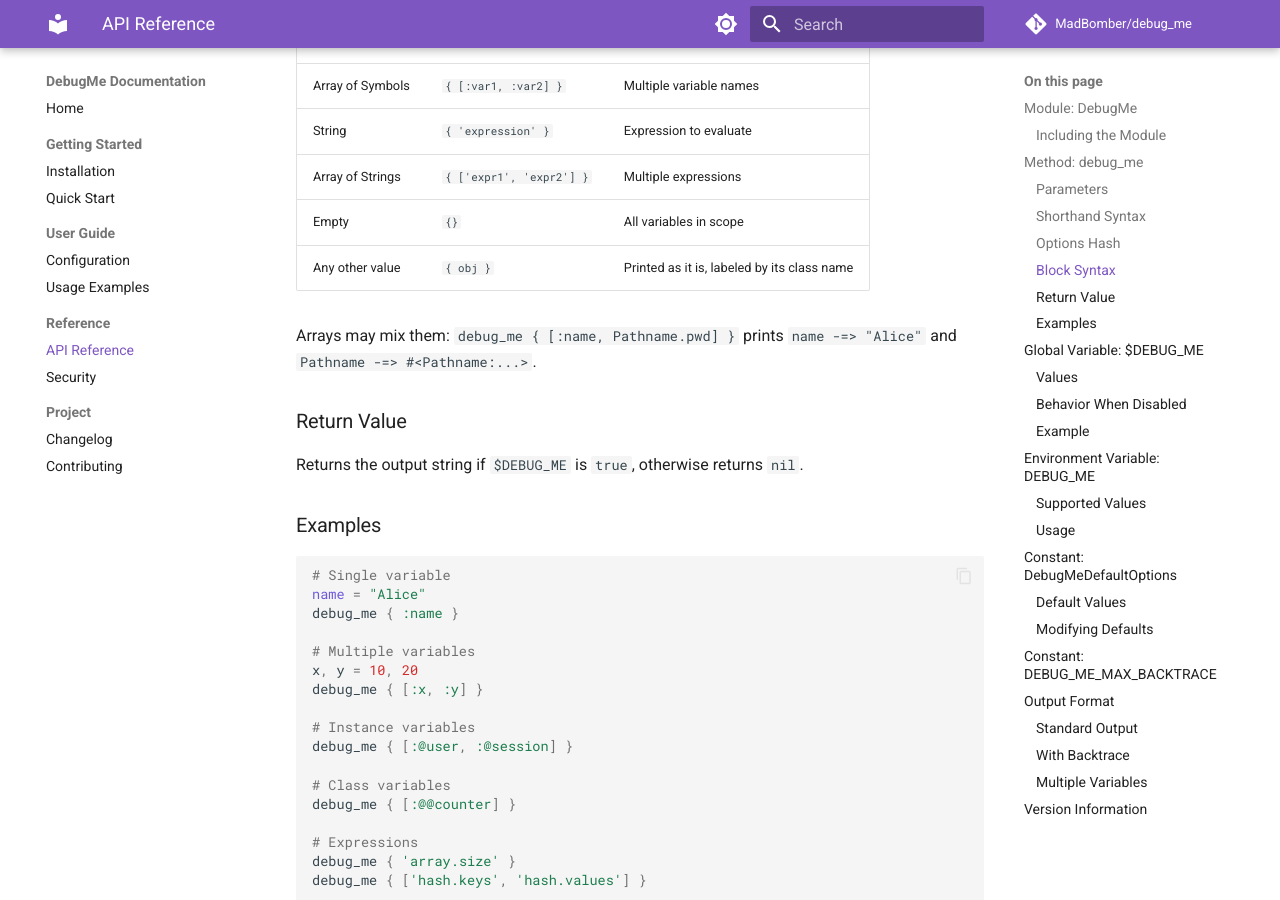
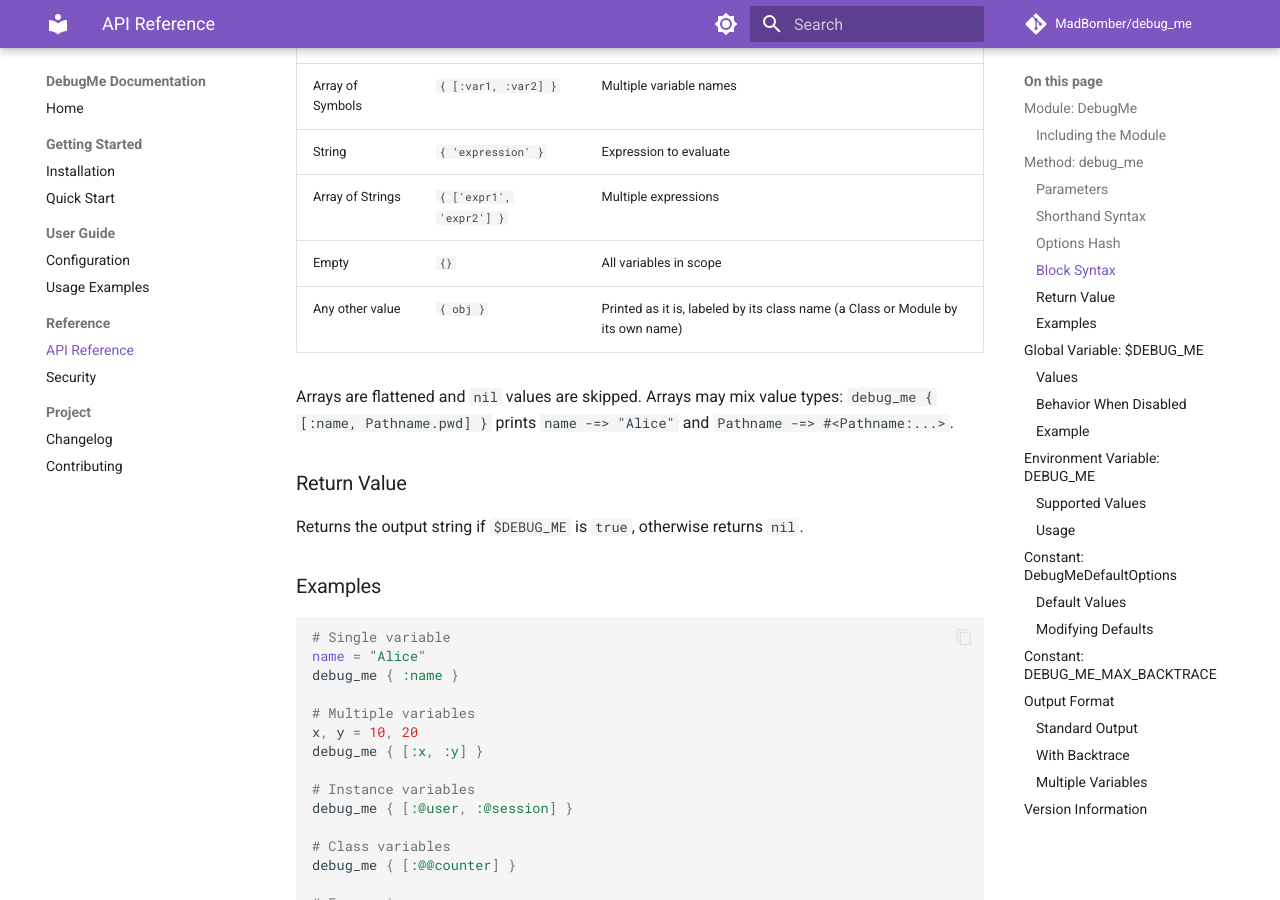
Before and after one commit to MadBomber/debug_me, an MkDocs documentation site: the page built from docs/api-reference.md, in a window 1280 px wide and 900 px high, scrolled down 2161 px. Built offline with MkDocs 1.6.1 and Material for MkDocs 9.7.7, drawn with Linux system fonts in a browser that asks for light colours; comment, search, counter and statistics services are not loaded.

Commit message:
fix: label a Class or Module value by its name

```diff
--- a/docs/api-reference.md
+++ b/docs/api-reference.md
@@ -76,9 +76,9 @@ The block should yield one of:
 | String | `{ 'expression' }` | Expression to evaluate |
 | Array of Strings | `{ ['expr1', 'expr2'] }` | Multiple expressions |
 | Empty | `{}` | All variables in scope |
-| Any other value | `{ obj }` | Printed as it is, labeled by its class name |
+| Any other value | `{ obj }` | Printed as it is, labeled by its class name (a Class or Module by its own name) |
 
-Arrays may mix them: `debug_me { [:name, Pathname.pwd] }` prints `name -=> "Alice"` and `Pathname -=> #<Pathname:...>`.
+Arrays are flattened and `nil` values are skipped. Arrays may mix value types: `debug_me { [:name, Pathname.pwd] }` prints `name -=> "Alice"` and `Pathname -=> #<Pathname:...>`.
 
 ### Return Value
 
```
Also changed, not shown: 2 other files.
